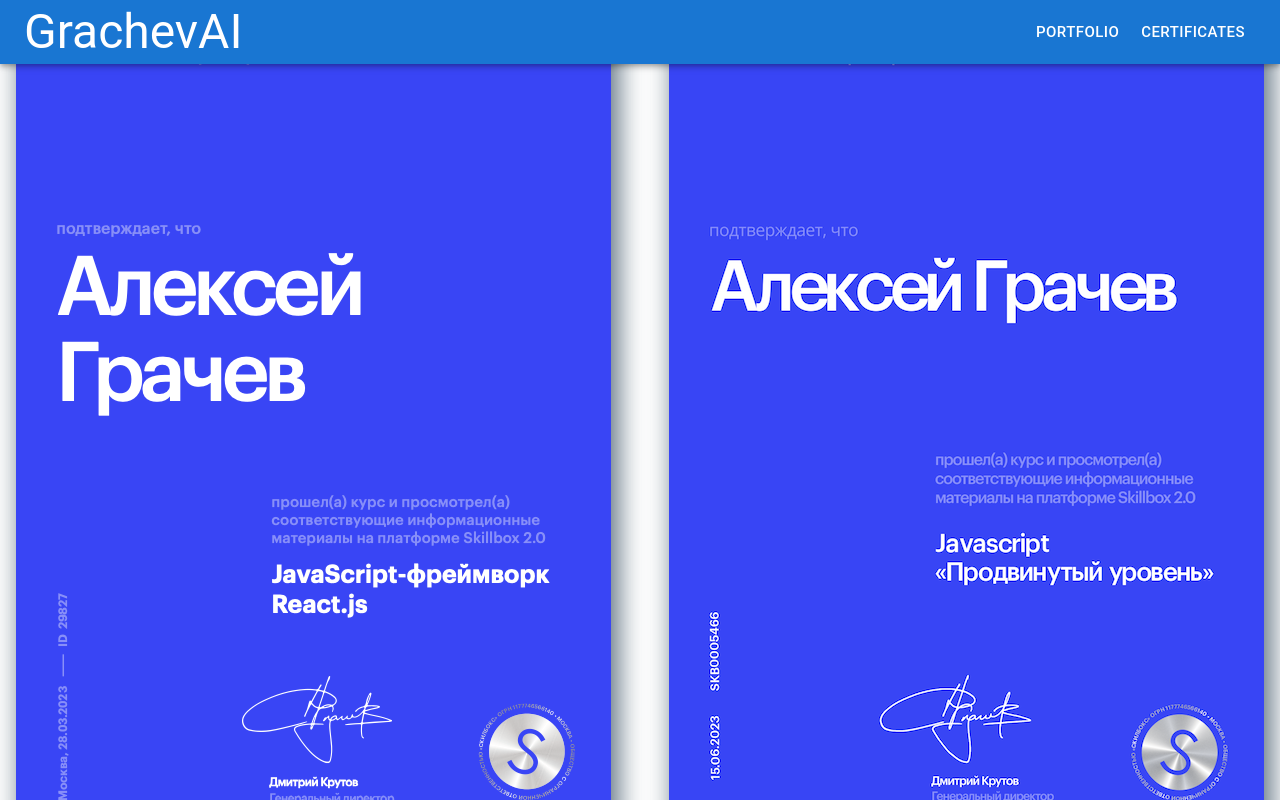
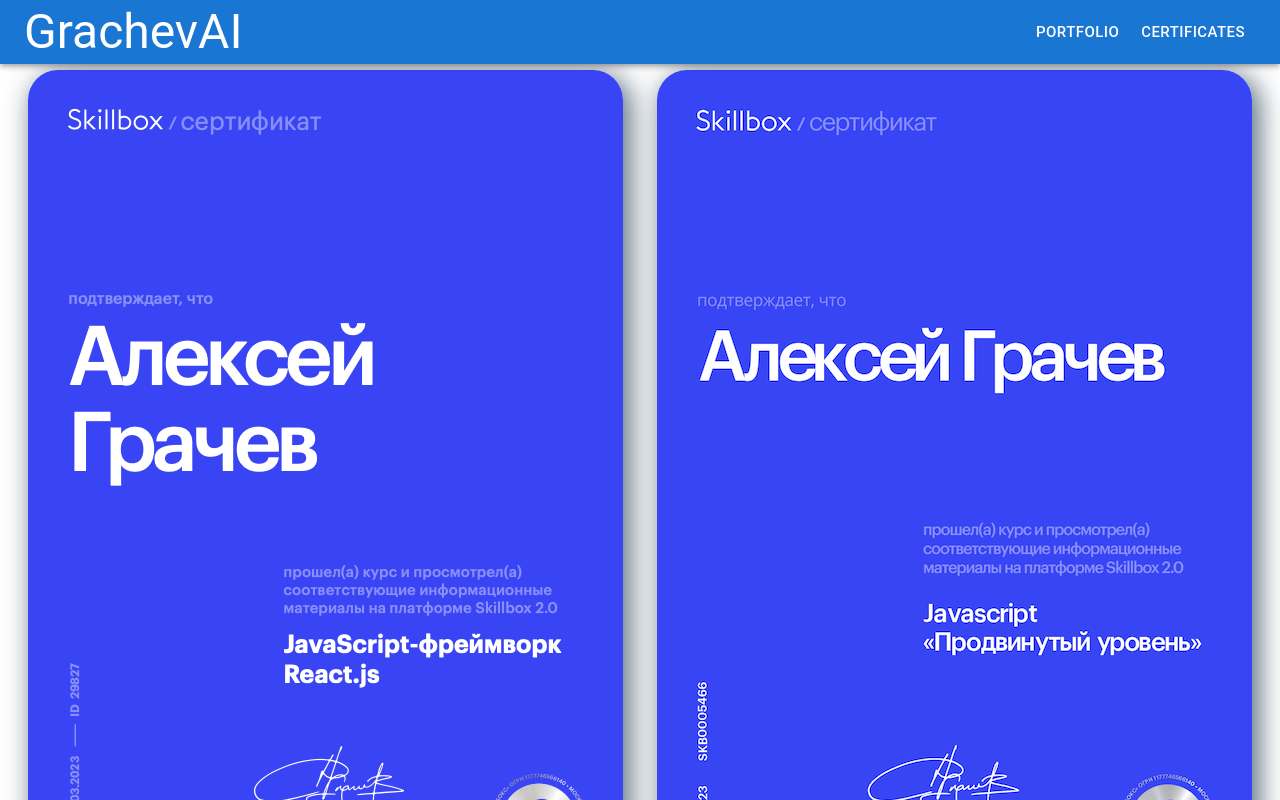
Before and after one commit to alex8023g/grachev-ai-next, a Next.js app: page /certificates in a window 1280 px wide. Shown: the top 800 px of the page. Built offline with nearby package versions, Linux system fonts and the light colour scheme.

Commit message:
reorganize project

```diff
--- a/src/app/certificates/page.tsx
+++ b/src/app/certificates/page.tsx
@@ -7,10 +7,12 @@
 import webLayoutImg from '@/img/CertSBWebLayout.png';
 import Paper from '@mui/material/Paper';
 import Image from 'next/image';
+import { Header } from '@/components/Header';
 
 export default function Certificates() {
   return (
-    // <Layout>
+    <>
+      <Header />
       <ul className={st.ul}>
         {[reactJsImg, jsAdvImg, nodeJsImg, webLayoutImg].map((cert, i) => (
           <li key={i} className={st.li}>
@@ -20,6 +22,6 @@
           </li>
         ))}
       </ul>
-    // </Layout>
+    </>
   );
 }
--- a/src/app/globals.css
+++ b/src/app/globals.css
@@ -2,8 +2,8 @@
   --max-width: 1100px;
   --border-radius: 12px;
   --font-mono: ui-monospace, Menlo, Monaco, 'Cascadia Mono', 'Segoe UI Mono',
-    'Roboto Mono', 'Oxygen Mono', 'Ubuntu Monospace', 'Source Code Pro',
-    'Fira Mono', 'Droid Sans Mono', 'Courier New', monospace;
+    'Roboto Mono', 'Oxygen Mono', 'Ubuntu Monospace', 'Source Code Pro', 'Fira Mono',
+    'Droid Sans Mono', 'Courier New', monospace;
 
   --foreground-rgb: 0, 0, 0;
   --background-start-rgb: 214, 219, 220;
@@ -17,10 +17,7 @@
     #0071ff33 160deg,
     transparent 360deg
   );
-  --secondary-glow: radial-gradient(
-    rgba(255, 255, 255, 1),
-    rgba(255, 255, 255, 0)
-  );
+  --secondary-glow: radial-gradient(rgba(255, 255, 255, 1), rgba(255, 255, 255, 0));
 
   --tile-start-rgb: 239, 245, 249;
   --tile-end-rgb: 228, 232, 233;
@@ -87,11 +84,7 @@
 
 body {
   color: rgb(var(--foreground-rgb));
-  background: linear-gradient(
-      to bottom,
-      transparent,
-      rgb(var(--background-end-rgb))
-    )
+  background: linear-gradient(to bottom, transparent, rgb(var(--background-end-rgb)))
     rgb(var(--background-start-rgb));
 }
 
@@ -100,6 +93,10 @@
   text-decoration: none;
 }
 
+li {
+  list-style: none;
+}
+
 @media (prefers-color-scheme: dark) {
   html {
     color-scheme: dark;
--- /dev/null
+++ b/src/app/layout.module.css
@@ -0,0 +1,5 @@
+.main {
+  margin: 0 auto;
+  padding: 70px 24px 20px 24px;
+  max-width: 1440px;
+}
--- a/src/app/layout.tsx
+++ b/src/app/layout.tsx
@@ -2,7 +2,7 @@
 import './globals.css';
 import type { Metadata } from 'next';
 import { Inter } from 'next/font/google';
-
+import st from './layout.module.css';
 const inter = Inter({ subsets: ['latin'] });
 
 export const metadata: Metadata = {
@@ -14,8 +14,7 @@
   return (
     <html lang='en'>
       <body className={inter.className}>
-        <Header />
-        {children}
+        <main className={st.main}>{children}</main>
       </body>
     </html>
   );
--- a/src/app/page.tsx
+++ b/src/app/page.tsx
@@ -14,6 +14,7 @@
 import CardMedia from '@mui/material/CardMedia';
 import CardContent from '@mui/material/CardContent';
 import CardSite from '@/components/CardSite/CardSite';
+import { Header } from '@/components/Header';
 // import CardSite from '@/components/CardSite';
 
 const sites = [
@@ -52,7 +53,8 @@
 
 export default function Portfolio() {
   return (
-    // <Layout>
+    <>
+      <Header />
       <ul className={st.ul}>
         {sites.map(({ image, href, stack, github }) => (
           <li key={href}>
@@ -60,6 +62,6 @@
           </li>
         ))}
       </ul>
-    //  </Layout>
+    </>
   );
 }
```
Lines whose indentation alone changed are shown as unchanged.
